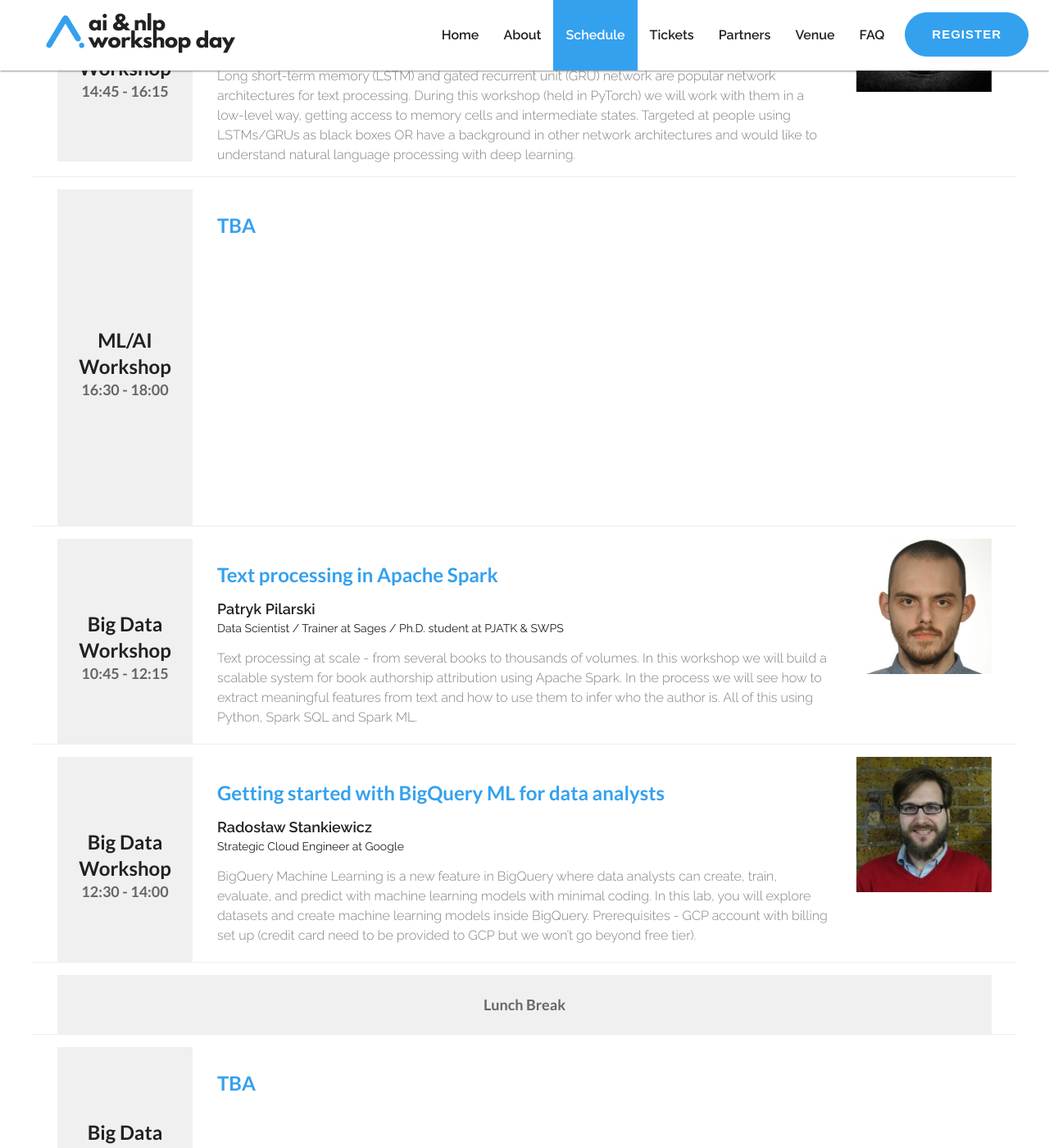
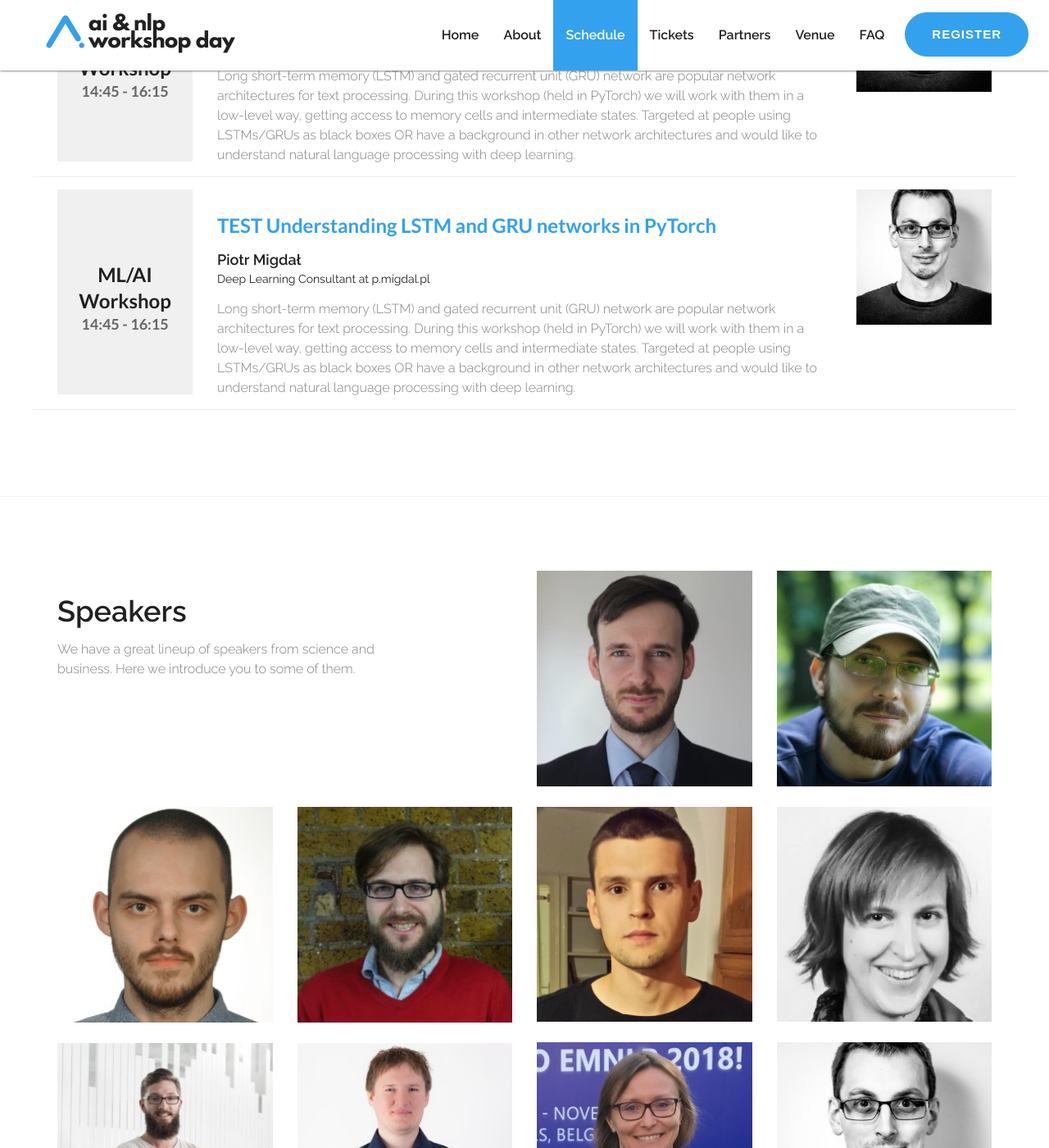
Before and after one commit to nlpday/nlpday-19, a Jekyll site: the page built from index.html, in a window 1280 px wide and 1400 px high, scrolled down 4074 px. Shown: the whole window at 82% size. Built offline with Jekyll 4.4.1, drawn with Linux system fonts in a browser that asks for light colours; nearby versions of some CDN libraries; library files that are not in the unit come from our copies; some of the changed text lies outside the part shown.

Commit message:
Update schedule.html

```diff
--- a/_includes/index/schedule.html
+++ b/_includes/index/schedule.html
@@ -202,15 +202,20 @@
                         <div class="container">
                             <div class="row">
                                 <div class="col-md-2 col-xs-12 col-sm-3">
-                                    <div class="s-time"  style="padding: 140px 10px;">
+                                    <div class="s-time">
                                         <h3>ML/AI Workshop</h3>
-                                        <h4>16:30 - 18:00</h4>
-                                    </div>
+                                        <h4>14:45 - 16:15</h4> </div>
                                 </div>
                                 <div class="col-md-8 col-xs-12 col-sm-6">
                                     <div class="desc-inner">
-                                        <h3>TBA</h3></div>
+                                        <h3>TEST Understanding LSTM and GRU networks in PyTorch</h3>
+                                        <h4>Piotr Migdał</h4>
+                                        <h5>Deep Learning Consultant at p.migdal.pl</h5>
+                                        <p>Long short-term memory (LSTM) and gated recurrent unit (GRU) network are popular network architectures for text processing. During this workshop (held in PyTorch) we will work with them in a low-level way, getting access to memory cells and intermediate states. Targeted at people using LSTMs/GRUs as black boxes OR have a background in other network architectures and would like to understand natural language processing with deep learning.</p>
                                     </div>
+                                </div>
+                                <div class="col-md-2 col-xs-12 col-sm-3">
+                                    <div class="speaker-img"> <img src="assets/img/speaker/pmigdal.jpeg" alt="" class="img-responsive"> </div>
                                 </div>
                             </div>
                         </div>
```
